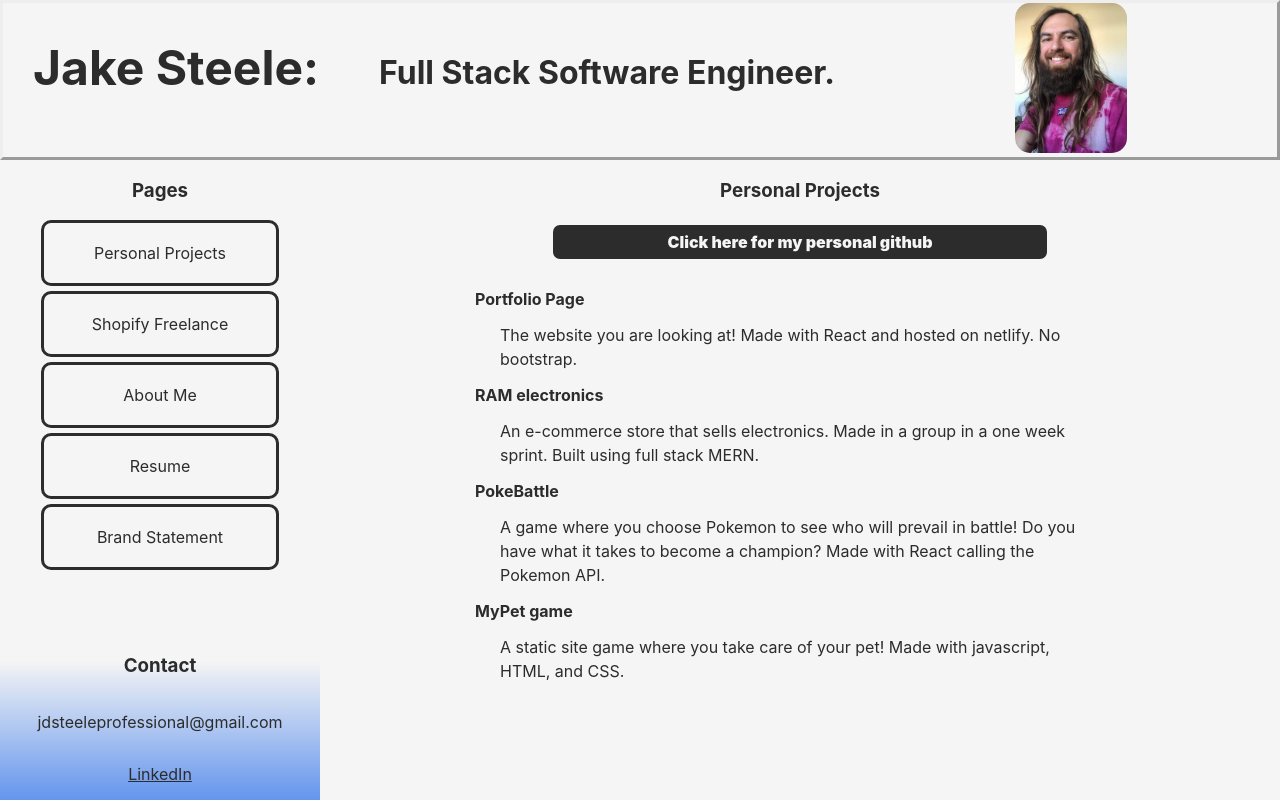
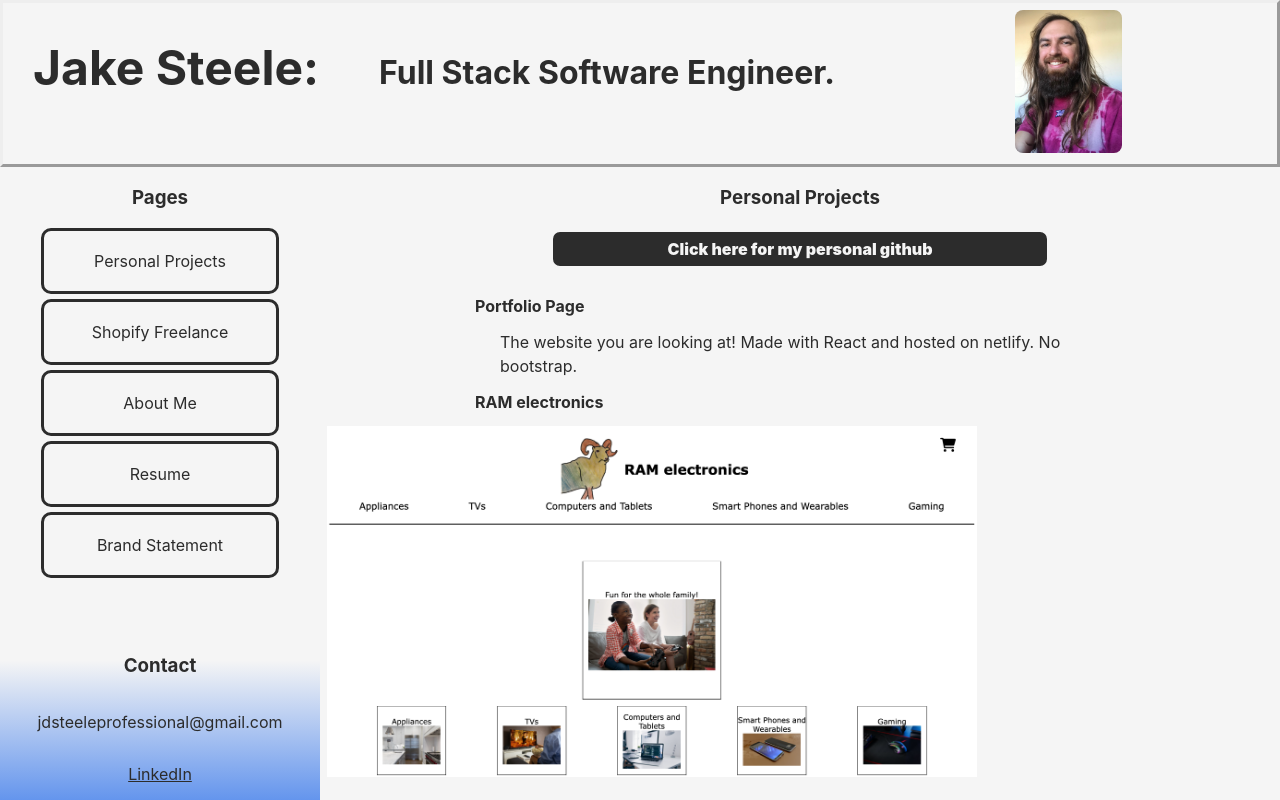
Before and after one commit to 1jdsteele/Portfolio2, a React (Create React App) app: page /personalprojects in a window 1280 px wide. Built offline with nearby package versions, Linux system fonts and the light colour scheme.

Commit message:
ram screenshot off center

```diff
--- a/src/components/Main/Main.css
+++ b/src/components/Main/Main.css
@@ -28,3 +28,11 @@ main h4 {
     padding: 7px;
 
 }
+
+img {
+    margin: 0 auto;
+    /* max-width: 85%; */
+    width: 85%;
+    max-width: 650px;
+    padding: 7px;
+}
--- a/src/components/Projects/Projects.css
+++ b/src/components/Projects/Projects.css
@@ -30,3 +30,7 @@ h4 a {
 h4 a:hover {
     color: cornflowerblue;
 }
+
+/* img {
+    max-width: 600px;
+} */
--- a/src/components/Projects/Projects.js
+++ b/src/components/Projects/Projects.js
@@ -21,6 +21,7 @@ function Projects() {
                 RAM electronics
               </a>
             </h4>
+            <img src="/RAM.png" alt="RAM electronics concept store screenshot" />
             <p>An e-commerce store that sells electronics. Made in a group in a one week sprint. Built using full stack MERN.</p>
           </div>
           <div>
```
Also changed, not shown: public/RAM.png (added).
